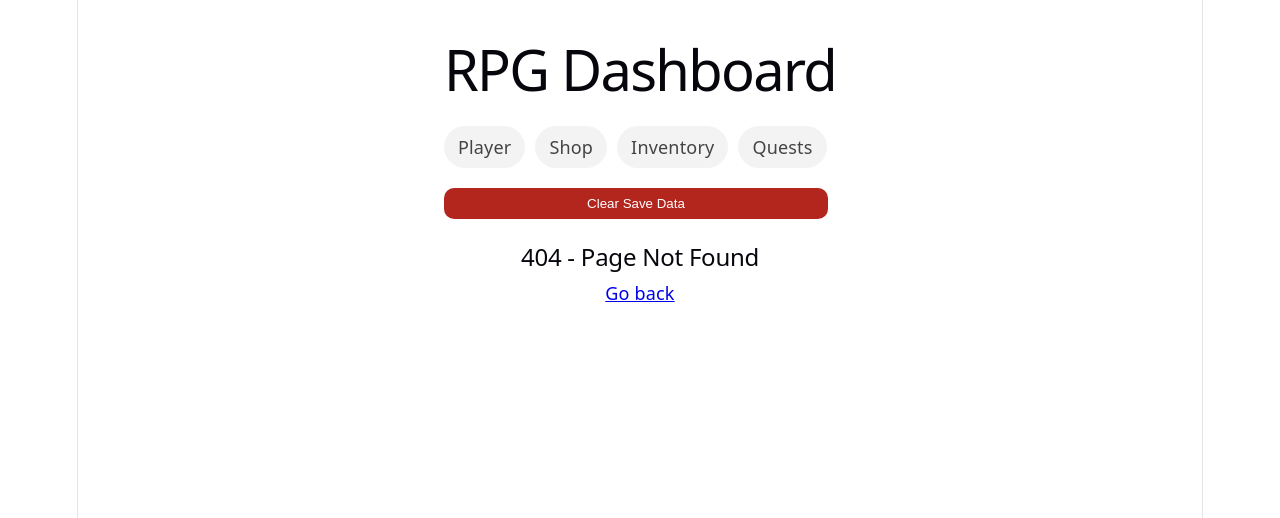
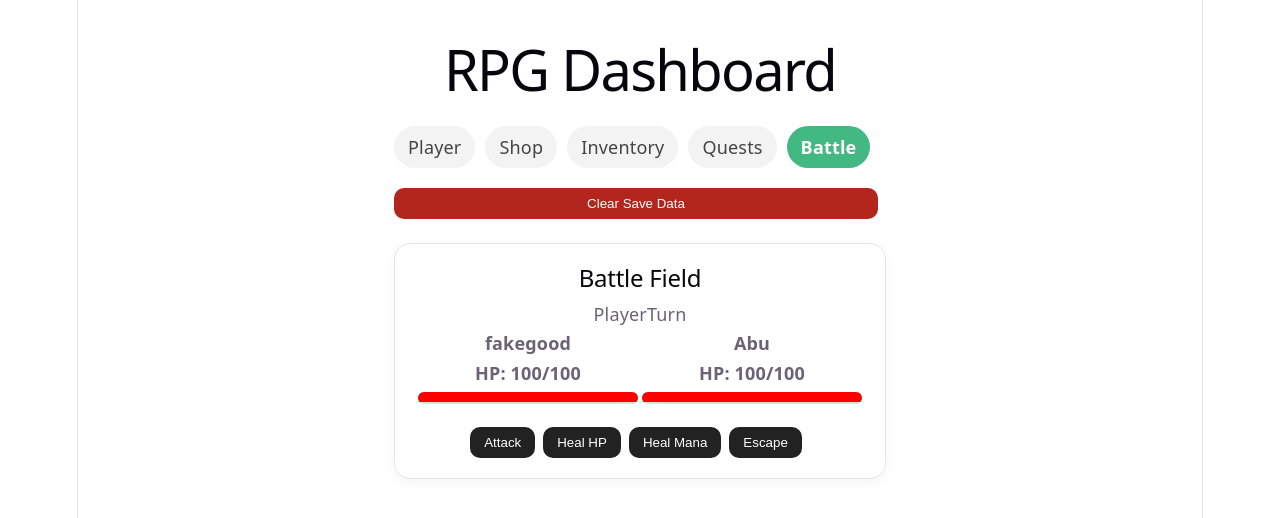
Before and after one commit to fakegood/rpg-dashboard, a Vue app: page /battle in a window 1280 px wide. Before the commit this address had no page. Shown: the top 518 px of the page. Built offline with nearby package versions, Linux system fonts and the light colour scheme.

Commit message:
refactor: completed lesson 34

```diff
--- a/src/App.vue
+++ b/src/App.vue
@@ -44,6 +44,7 @@ function clearSavedData() {
         <RouterLink to="/shop" class="nav-link">Shop</RouterLink>
         <RouterLink to="/inventory" class="nav-link">Inventory</RouterLink>
         <RouterLink to="/quests" class="nav-link">Quests</RouterLink>
+        <RouterLink to="/battle" class="nav-link">Battle</RouterLink>
       </nav>
 
       <button class="danger-button" @click="clearSavedData">Clear Save Data</button>
--- /dev/null
+++ b/src/data/items.ts
@@ -0,0 +1,40 @@
+import {ShopItem} from "../types/game";
+
+export const ITEM_CATALOG = {
+    hpPotion: {
+        id: 1001,
+        name: "HP Potion",
+        type: "Consumable",
+        rarity: 1,
+        equipped: false,
+        price: 15,
+        effects: [{stat: "hp", value: 10}]
+    },
+    manaPotion: {
+        id: 1002,
+        name: "Mana Potion",
+        type: "Consumable",
+        rarity: 1,
+        equipped: false,
+        price: 15,
+        effects: [{stat: "mp", value: 20}]
+    },
+    steelSword: {
+        id: 1003,
+        name: "Steel Sword",
+        type: "Weapon",
+        rarity: 2,
+        equipped: false,
+        price: 40,
+        effects: [{stat: "weaponDamage", value: 10}]
+    },
+    chainArmor: {
+        id: 1004,
+        name: "Chain Armor",
+        type: "Armor",
+        rarity: 2,
+        equipped: false,
+        price: 35,
+        effects: [{stat: "defense", value: 4}]
+    }
+} satisfies Record<string, ShopItem>
--- a/src/router/index.ts
+++ b/src/router/index.ts
@@ -4,6 +4,7 @@ import ShopView from '../views/ShopView.vue'
 import InventoryView from '../views/InventoryView.vue'
 import QuestView from '../views/QuestView.vue'
 import NotFoundView from "../views/NotFoundView.vue";
+import BattleView from "../views/BattleView.vue";
 
 const router = createRouter({
     history: createWebHistory(),
@@ -13,6 +14,7 @@ const router = createRouter({
         { path: '/shop', component: ShopView },
         { path: '/inventory', component: InventoryView },
         { path: '/quests', component: QuestView },
+        { path: '/battle', component: BattleView },
         { path: '/:pathMatch(.*)*', component: NotFoundView }
     ]
 })
--- /dev/null
+++ b/src/stores/battle.ts
@@ -0,0 +1,105 @@
+import {defineStore} from "pinia";
+import {ref} from "vue";
+import {usePlayerStore} from "./player";
+import {createUnit} from "./unit";
+
+export const useBattleStore = defineStore('battle', () => {
+
+    const battleState = ref<'Init' | 'PlayerTurn' | 'EnemyTurn' | 'EndTurn' | 'Game' | 'End'>('Init');
+    const playerStore = usePlayerStore();
+
+    const boss = createUnit("Abu", 100, 100);
+
+    const battleResult = ref<'Win' | 'Lose' | 'Tie' | ''>();
+
+    function init() {
+        setBattleState('Init');
+    }
+
+    function setBattleState(state: 'Init' | 'PlayerTurn' | 'EnemyTurn' | 'EndTurn' | 'Game' | 'End') {
+        battleState.value = state;
+        processGameState();
+    }
+
+    function processGameState() {
+        switch (battleState.value) {
+            case 'Init':
+                battleResult.value = '';
+                boss.revive();
+                playerStore.revive()
+
+                setBattleState('Game');
+                break;
+            case 'Game':
+                setBattleState('PlayerTurn');
+                break;
+            case 'PlayerTurn':
+                break;
+            case 'EnemyTurn':
+                enemyAction();
+                break;
+            case 'EndTurn':
+                setBattleState('Game');
+                break;
+            case 'End':
+                if (playerStore.player.hp > 0) {
+                    battleResult.value = 'Win';
+                } else if (boss.unit.value.hp > 0) {
+                    battleResult.value = 'Lose';
+                } else {
+                    battleResult.value = 'Tie';
+                }
+                break;
+        }
+    }
+
+    function playerAction(action: 'Attack' | 'RestoreHeal' | 'RestoreMana' | 'Run') {
+        switch (action) {
+            case "Attack":
+                boss.applyDamage(playerStore.totalDamage);
+                break;
+            case "RestoreHeal":
+                playerStore.restoreHp(10);
+                break;
+            case "RestoreMana":
+                playerStore.restoreMp(10);
+                break;
+            case "Run":
+                break;
+        }
+
+        checkEndCondition();
+    }
+
+    function enemyAction() {
+        const dice = Math.random() * 100;
+        if (dice >= 50) {
+            playerStore.takeDamage(boss.totalDamage.value);
+        } else {
+            playerStore.takeDamage(boss.totalDamage.value * 0.5);
+        }
+
+        checkEndCondition();
+    }
+
+    function checkEndCondition() {
+        if (playerStore.player.hp <= 0 || boss.unit.value.hp <= 0) {
+            setBattleState('End');
+            return;
+        }
+
+        if (battleState.value === 'EnemyTurn')
+            setBattleState('Game');
+        else
+            setBattleState('EnemyTurn');
+    }
+
+    return {
+        playerStore,
+        boss,
+        init,
+        battleState,
+        battleResult,
+        playerAction
+    }
+})
--- a/src/stores/inventory.ts
+++ b/src/stores/inventory.ts
@@ -2,6 +2,7 @@ import {defineStore} from "pinia";
 import {computed, reactive, ref, watch} from "vue";
 import {INVENTORY_STORAGE_KEY, Item, Search, ShopItem} from "../types/game";
 import {usePlayerStore} from "./player";
+import {ITEM_CATALOG} from "../data/items";
 
 export const useInventoryStore = defineStore('inventory', () => {
 
@@ -23,21 +24,13 @@ export const useInventoryStore = defineStore('inventory', () => {
     const inventory = ref<Item[]>(storedInventory ??
         [
             {
-                id: 1,
-                name: 'Sword',
-                type: 'Weapon',
-                rarity: 0,
-                equipped: false,
-                effects: [{stat: 'weaponDamage', value: 5}]
+                ...ITEM_CATALOG.steelSword, id: 1, equipped: false
             },
-            {id: 2, name: 'Armor', type: 'Armor', rarity: 0, equipped: false, effects: [{stat: 'defense', value: 1}]},
             {
-                id: 3,
-                name: 'HP Potion',
-                type: 'Consumable',
-                rarity: 0,
-                equipped: false,
-                effects: [{stat: 'hp', value: 10}]
+                ...ITEM_CATALOG.chainArmor, id: 2, equipped: false
+            },
+            {
+                ...ITEM_CATALOG.hpPotion, id: 3, equipped: false
             }
         ]);
 
--- a/src/stores/player.ts
+++ b/src/stores/player.ts
@@ -6,7 +6,6 @@ import {useInventoryStore} from "./inventory";
 export const usePlayerStore = defineStore('player', () => {
 
     const maxHp = 100;
-    const damageValue = 10;
 
     const maxMp = 100;
     const magicCost = 10;
@@ -35,13 +34,14 @@ export const usePlayerStore = defineStore('player', () => {
             strength: 12,
             agility: 10,
             baseDamage: 5,
-            gold: 100
+            gold: 100,
+            state: 'Idle'
         });
 
     const totalDamage = computed(() => (player.strength * 2) + player.baseDamage + inventoryStore.equippedWeaponBonus + classBonusDamage(player));
     const criticalChance = computed(() => (player.agility * 0.5) + classBonusCritical(player));
 
-    function takeDamage() {
+    function takeDamage(damageValue: number) {
         const receivedDamage = Math.max(0, damageValue - inventoryStore.equippedArmorBonus);
         player.hp -= receivedDamage;
         if (player.hp <= 0) {
@@ -62,7 +62,7 @@ export const usePlayerStore = defineStore('player', () => {
     }
 
     function revive() {
-        player.hp = Math.floor(maxHp * 0.5);
+        player.hp = maxHp;
     }
 
     function useSkill() {
--- a/src/stores/quest.ts
+++ b/src/stores/quest.ts
@@ -1,11 +1,14 @@
 import {defineStore} from "pinia";
 import {ref} from "vue";
-import {Quest} from "../types/game";
+import {Quest, ShopItem} from "../types/game";
 import {usePlayerStore} from "./player";
+import {useInventoryStore} from "./inventory";
+import {ITEM_CATALOG} from "../data/items";
 
 export const useQuestStore = defineStore('quest', () => {
 
     const playerStore = usePlayerStore();
+    const inventoryStore = useInventoryStore();
 
     const quests = ref<Quest[]>([]);
     const isLoading = ref(false);
@@ -30,20 +33,40 @@ export const useQuestStore = defineStore('quest', () => {
         }
     }
 
+    function createQuestReward(item: ShopItem): ShopItem {
+        return {
+            ...item, price: 0
+        }
+    }
+
     function completeQuest(questId: number) {
         const quest = quests.value.find((quest) => quest.id === questId);
         if (!quest)
             return;
 
-        const questReward = quest.id;
+        const questReward = 20 + quest.id;
+        let rewardName = '';
         playerStore.earnGold(questReward);
 
+        if (quest.id % 2 === 1) {
+            const questItemReward = createQuestReward(ITEM_CATALOG.hpPotion);
+            inventoryStore.addItem(questItemReward);
+            rewardName = questItemReward.name;
+        } else {
+            const questItemReward = createQuestReward(ITEM_CATALOG.manaPotion);
+            inventoryStore.addItem(questItemReward);
+            rewardName = questItemReward.name;
+        }
+
         quests.value = quests.value.filter((quest) => quest.id !== questId);
-        setCompleteMessage(quest);
+        setCompleteMessage(quest.title, questReward, rewardName);
     }
 
-    function setCompleteMessage(quest: Quest) {
-        questMessage.value = `Completed quest ${quest.title}, received ${quest.id} gold(s).`;
+    function setCompleteMessage(questName: string, rewardAmount: number, additionalReward: string) {
+        if (additionalReward)
+            questMessage.value = `Completed quest ${questName}, received ${rewardAmount} gold(s) and ${additionalReward}`;
+        else
+            questMessage.value = `Completed quest ${questName}, received ${rewardAmount} gold(s).`;
         setTimeout(() => questMessage.value = '', 3000);
     }
 
--- a/src/stores/shop.ts
+++ b/src/stores/shop.ts
@@ -3,6 +3,7 @@ import {ref} from "vue";
 import {ShopItem} from "../types/game";
 import {usePlayerStore} from "./player";
 import {useInventoryStore} from "./inventory";
+import {ITEM_CATALOG} from "../data/items";
 
 export const useShopStore = defineStore('shop', () => {
     const playerStore = usePlayerStore();
@@ -12,42 +13,10 @@ export const useShopStore = defineStore('shop', () => {
     const shopStatus = ref<'success' | 'error' | 'warning' | ''>('')
 
     const shopItems = ref<ShopItem[]>([
-        {
-            id: 101,
-            name: 'Steel Sword',
-            type: 'Weapon',
-            rarity: 2,
-            equipped: false,
-            price: 40,
-            effects: [{stat: 'weaponDamage', value: 10}]
-        },
-        {
-            id: 102,
-            name: 'Chain Armor',
-            type: 'Armor',
-            rarity: 2,
-            equipped: false,
-            price: 35,
-            effects: [{stat: 'defense', value: 4}]
-        },
-        {
-            id: 103,
-            name: 'HP Potion',
-            type: 'Consumable',
-            rarity: 1,
-            equipped: false,
-            price: 15,
-            effects: [{stat: 'hp', value: 10}]
-        },
-        {
-            id: 104,
-            name: 'Mana Potion',
-            type: 'Consumable',
-            rarity: 1,
-            equipped: false,
-            price: 15,
-            effects: [{stat: 'mp', value: 20}]
-        }
+        {...ITEM_CATALOG.steelSword},
+        {...ITEM_CATALOG.chainArmor},
+        {...ITEM_CATALOG.hpPotion},
+        {...ITEM_CATALOG.manaPotion},
     ])
 
     function buyItem(itemId: number) {
--- /dev/null
+++ b/src/stores/unit.ts
@@ -0,0 +1,51 @@
+import {Unit} from "../types/game";
+import {computed, ref} from "vue";
+
+export function createUnit(unitName: string, hp: number, mp: number) {
+
+    const maxHp = hp;
+    const maxMp = mp;
+
+    const unit = ref<Unit>({
+        name: unitName,
+        class: 'Knight',
+        hp: maxHp,
+        mp: maxMp,
+        strength: 10,
+        agility: 0,
+        baseDamage: 10,
+        state: 'Idle',
+    });
+
+    const totalDamage = computed(() => unit.value.baseDamage);
+
+    function heal(amount: number) {
+        unit.value.hp += amount;
+        if (unit.value.hp > maxHp) {
+            unit.value.hp = maxHp;
+        }
+    }
+
+    function applyDamage(amount: number) {
+        unit.value.hp -= Math.max(0, amount - unit.value.agility);
+        if (unit.value.hp <= 0) {
+            unit.value.hp = 0;
+            unit.value.state = 'Dead';
+        }
+    }
+
+    function revive() {
+        unit.value.hp = maxHp;
+        unit.value.mp = maxMp;
+    }
+
+    return {
+        unit,
+        totalDamage,
+        maxHp,
+        maxMp,
+        heal,
+        applyDamage,
+        revive
+    }
+}
--- a/src/types/game.ts
+++ b/src/types/game.ts
@@ -2,15 +2,19 @@ import {usePlayer} from "../composables/usePlayer";
 import {useInventory} from "../composables/useInventory";
 import {useShop} from "../composables/useShop";
 
-export type Player = {
+export type Player = Unit & {
+    gold: number
+}
+
+export type Unit = {
     name: string,
-    class: string,
+    class: 'Knight' | 'Archer' | 'Magician',
     hp: number,
     mp: number,
     strength: number,
     agility: number,
     baseDamage: number,
-    gold: number
+    state: 'Idle' | 'Dead'
 }
 
 export type Item = {
--- /dev/null
+++ b/src/views/BattleView.vue
@@ -0,0 +1,51 @@
+<script setup lang="ts">
+import {useBattleStore} from "../stores/battle";
+import BasePanel from "../components/ui/BasePanel.vue";
+import {computed, onMounted} from "vue";
+import ResourceBar from "../components/ui/ResourceBar.vue";
+
+const battleStore = useBattleStore();
+
+onMounted(() => {
+  battleStore.init();
+})
+
+const isPlayerTurn = computed(() => battleStore.battleState === 'PlayerTurn');
+</script>
+
+<template>
+  <BasePanel title="Battle Field">
+    <div v-if="!battleStore.battleResult">
+      <p>{{ battleStore.battleState }}</p>
+      <table>
+        <thead>
+        <tr>
+          <th>{{ battleStore.playerStore.player.name }}</th>
+          <th>{{ battleStore.boss.unit.name }}</th>
+        </tr>
+        </thead>
+        <tbody>
+        <tr>
+          <th>
+            <ResourceBar label="HP" :value="battleStore.playerStore.player.hp" :max="battleStore.playerStore.maxHp"
+                         variant="hp"/>
+          </th>
+          <th>
+            <ResourceBar label="HP" :value="battleStore.boss.unit.hp" :max="battleStore.boss.maxHp" variant="hp"/>
+          </th>
+        </tr>
+        </tbody>
+      </table>
+
+      <button v-if="isPlayerTurn" @click="battleStore.playerAction('Attack')">Attack</button>
+      <button v-if="isPlayerTurn" @click="battleStore.playerAction('RestoreHeal')">Heal HP</button>
+      <button v-if="isPlayerTurn" @click="battleStore.playerAction('RestoreMana')">Heal Mana</button>
+      <button v-if="isPlayerTurn" @click="battleStore.playerAction('Run')">Escape</button>
+    </div>
+
+    <div v-if="battleStore.battleResult">
+      <h1 v-if="battleStore.battleResult">{{ battleStore.battleResult }}</h1>
+      <button @click="battleStore.init">Restart</button>
+    </div>
+  </BasePanel>
+</template>
```
